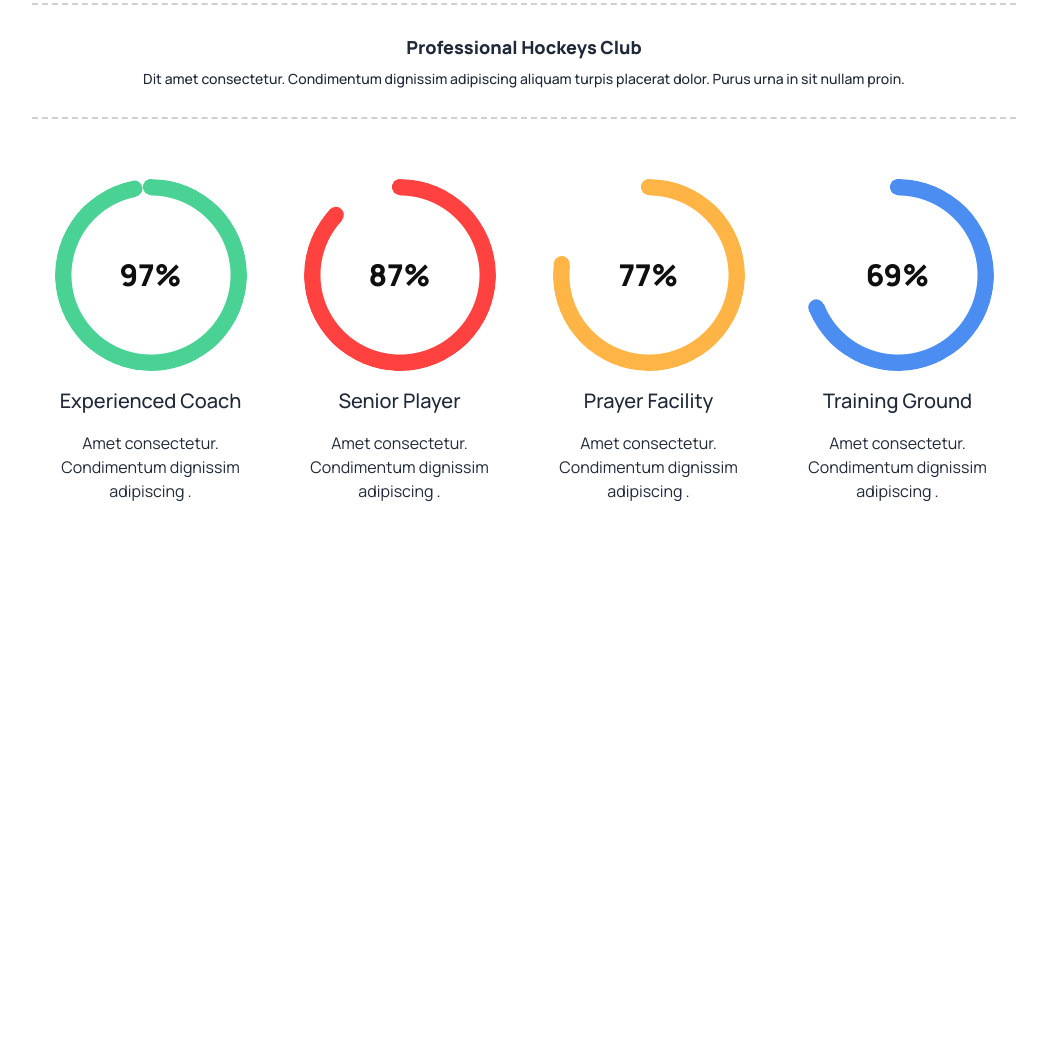
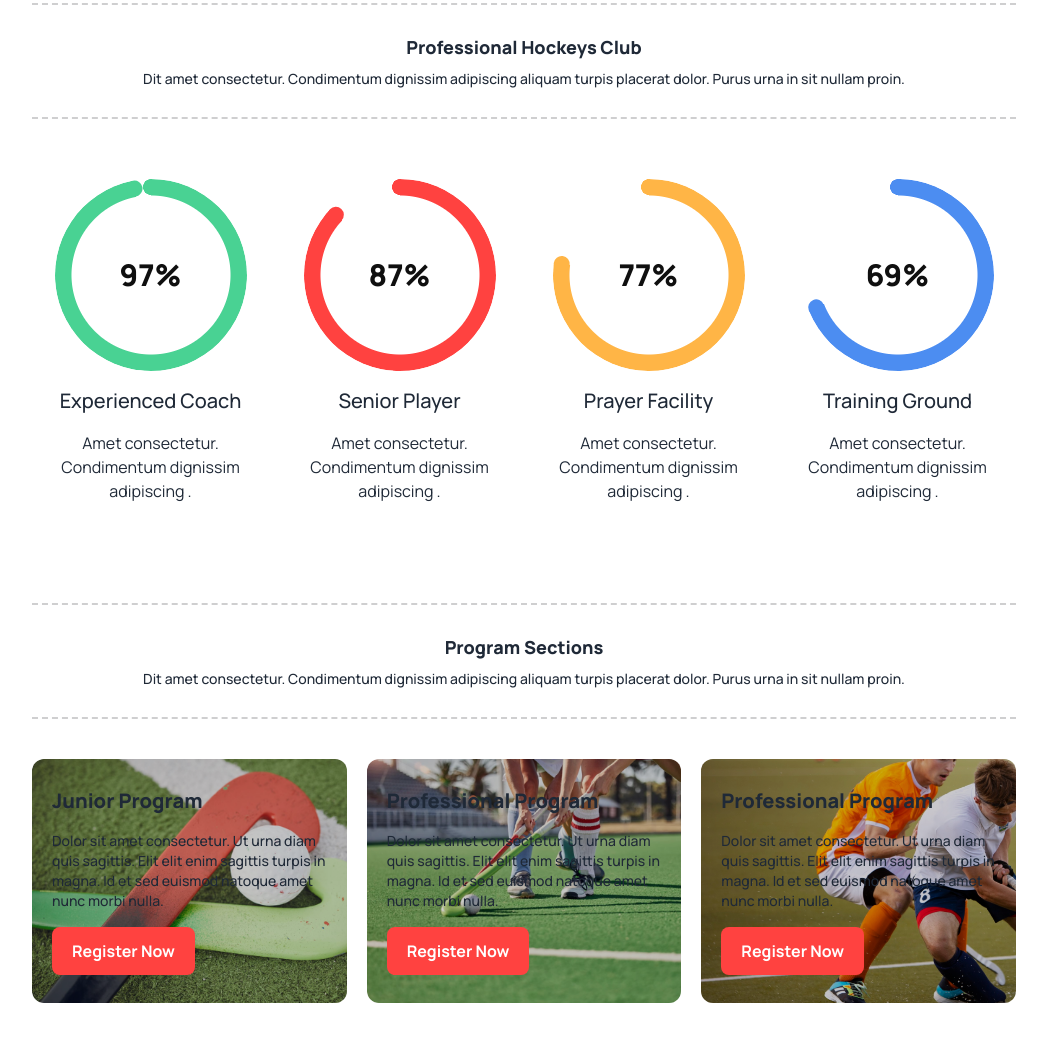
Before and after one commit to shohayabt/hockeys-club, a website: page index.html in a window 1280 px wide. Shown: the part 481-1524 px from the top of the page, without its empty margins (116-1163 px from the left). Before the commit the page ends 1044 px from the top, so only its background shows below. Drawn offline with Linux system fonts and the light colour scheme.

Commit message:
PROGRAM SECTION CREATED WITH RESPONSIVE FOR ALL DEVICES

```diff
--- a/index.html
+++ b/index.html
@@ -138,7 +138,7 @@
           </div>
           <div>
             <a
-              class="font-bold text-white text-base bg-main rounded-lg px-3 py-2 lg:px-5 lg:py-3"
+              class="c-btn"
               href="./index.html"
               >Get Ticket</a
             >
@@ -267,6 +267,33 @@
         </div>
       </div>
     </section>
-    <!-- PROGRESS SECTIONE END HERE -->
+    <!-- PROGRESS SECTION END HERE -->
+     <section class="py-10 px-1 sm:px-3 lg:px-5">
+      <div class="info">
+        <h2 class="info-tile">Program Sections</h2>
+        <p class="info-text">
+          Dit amet consectetur. Condimentum dignissim adipiscing aliquam turpis
+          placerat dolor. Purus urna in sit nullam proin.
+        </p>
+      </div>
+      <div class="pt-10 grid gap-y-5 md:grid-cols-2 md:gap-5 lg:grid-cols-3 lg:gap-x-5">
+        <div class="c-program-card c-card-one">
+          <h3 class="font-extrabold text-xl my-2">Junior Program</h3>
+          <p class="font-medium text-sm my-2">Dolor sit amet consectetur. Ut urna diam quis sagittis. Elit elit enim sagittis turpis in magna. Id et sed euismod natoque amet nunc morbi nulla. </p>
+          <a class="c-btn my-2" href="/index.html">Register Now</a>
+        </div>
+        <div class="c-program-card c-card-two">
+          <h3 class="font-extrabold text-xl my-2">Professional Program</h3>
+          <p class="font-medium text-sm my-2">Dolor sit amet consectetur. Ut urna diam quis sagittis. Elit elit enim sagittis turpis in magna. Id et sed euismod natoque amet nunc morbi nulla. </p>
+          <a class="c-btn my-2" href="/index.html">Register Now</a>
+        </div>
+        <div class="c-program-card c-card-three">
+          <h3 class="font-extrabold text-xl my-2">Professional Program</h3>
+          <p class="font-medium text-sm my-2">Dolor sit amet consectetur. Ut urna diam quis sagittis. Elit elit enim sagittis turpis in magna. Id et sed euismod natoque amet nunc morbi nulla. </p>
+          <a class="c-btn my-2" href="/index.html">Register Now</a>
+        </div>
+      </div>
+     </section>
+     <!-- PROGRAM SECTION START FROM HERE  -->
   </body>
 </html>
--- a/src/input.css
+++ b/src/input.css
@@ -1,12 +1,49 @@
 @tailwind base;
 @tailwind components;
 @tailwind utilities;
-.info{
-    @apply border-y-2 border-grey border-dashed py-5;
+
+.c-btn {
+    @apply inline-block font-bold text-white text-base bg-main rounded-lg px-3 py-2 lg:px-5 lg:py-3;
 }
-.info-tile{
+/* TITLE SECTIN FOR REUSE */
+.info {
+    @apply border-y-2 border-grey dark:border-cc border-dashed py-5;
+}
+
+.info-tile {
     @apply font-extrabold text-lg text-center my-2;
 }
-.info-text{
+
+.info-text {
     @apply font-medium text-sm text-center my-2;
 }
+/* PROGRAM SECTION */
+.c-program-card {
+    @apply w-full h-[244px] overflow-hidden rounded-xl p-5 bg-cover bg-center flex justify-center items-baseline flex-col relative;
+    z-index: 1;
+}
+
+.c-program-card::after {
+    content: '';
+    @apply absolute top-0 left-0 right-0 bottom-0;
+    background: rgba(0, 0, 0, 0.2);
+    z-index: -1;
+}
+
+.c-card-one {
+    background: url('../images/2.png');
+    background-repeat: no-repeat;
+    background-size: cover;
+}
+
+.c-card-two {
+    background: url('../images/3.png');
+    background-repeat: no-repeat;
+    background-size: cover;
+}
+
+.c-card-three {
+    background: url('../images/4.png');
+    background-repeat: no-repeat;
+    background-size: cover;
+}
--- a/tailwind.config.js
+++ b/tailwind.config.js
@@ -9,7 +9,8 @@ module.exports = {
       "black":"#0F0F0F",
       "grey":"rgba(19, 19, 24, 0.2)",
       "green":"rgba(73, 210, 147, 1)",
-      "yellow":"rgba(255, 181, 70, 1)"
+      "yellow":"rgba(255, 181, 70, 1)",
+      "cc":"#EEEDEB",
     },
     extend: {
       fontFamily: {
```
Also changed, not shown: images/1.png (added), images/10.png (added), images/11.png (added), images/2.png (added), images/3.png (added), images/4.png (added), images/5.png (added), images/6.png (added), images/7.png (added), images/8.png (added), images/9.png (added), images/Group 1171275317.png (added), images/Group 1171275318.png (added), images/Group 1171275321.png (added), 1 more files.
